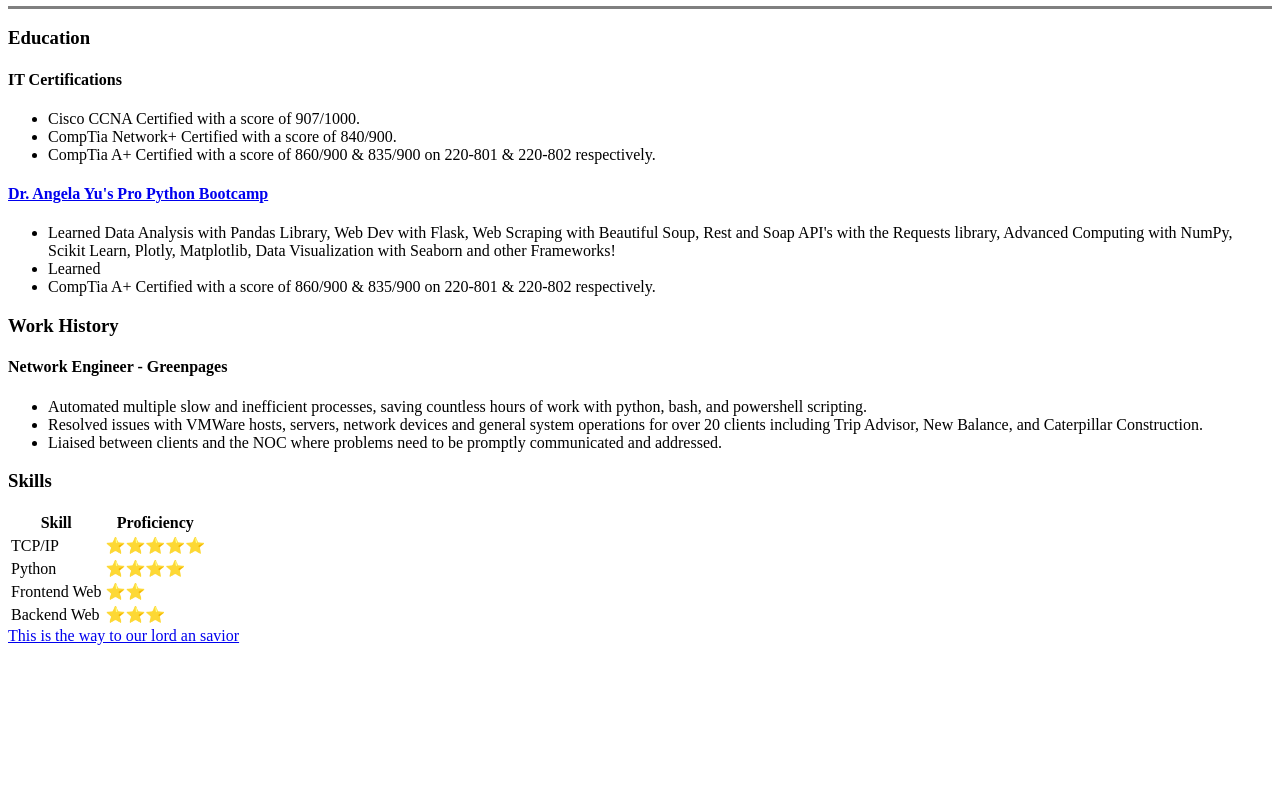
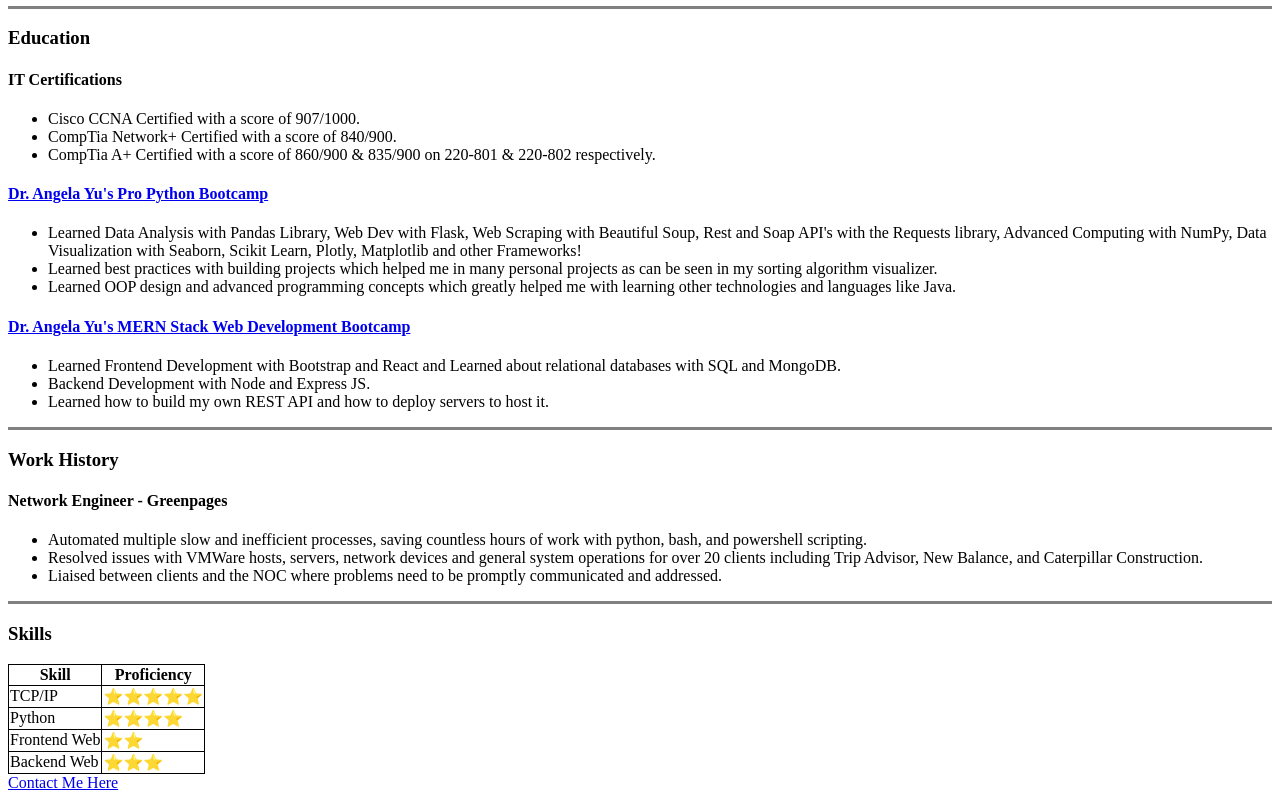
Before and after one commit to The-Briel-Deal/Web_Dev_Day_2, a plain HTML site: page MyPage.html in a window 1280 px wide. Shown: the part 513-1313 px from the top of the page. Before the commit the page ends 1166 px from the top, so only its background shows below. Drawn offline with Linux system fonts and the light colour scheme.

Commit message:
I got rid of SherlockHolmes.html since its not really relevant anymore ),:. I also made a contact page with no JS and updated my page (:

```diff
--- a/MyPage.html
+++ b/MyPage.html
@@ -5,12 +5,22 @@
     <meta charset="UTF-8">
     <meta http-equiv="X-UA-Compatible" content="IE=edge">
     <meta name="viewport" content="width=device-width, initial-scale=1.0">
-    <title>Document</title>
+    <title>Gabriel's Website</title>
+    <style>
+        table,
+        th,
+        td {
+            padding: 1px;
+            border: 1px solid black;
+            border-collapse: collapse;
+        }
+    </style>
 </head>
 
 <body>
     <h1>Gabriel Ford</h1>
-    <img src="https://lh3.googleusercontent.com/pw/AM-JKLU4KkMOWSA20i48-lU6u5Udt2MBq7s0MIt8ZedMYY0rhcZjqIYEB_MYBmH_3aRTlWAd8ueZgm97CPma7MSrt2RNi9lsY23z50WglvQDylM68k1mjt8vh8YLOJe4MvaAhJcCZtw4PJ329L60WUgNYAn73g=w931-h961-no?authuser=0" alt="Picture of me and my cutey patootey" height=300 style="border-radius: 50%">
+    <img src="https://lh3.googleusercontent.com/pw/AM-JKLU4KkMOWSA20i48-lU6u5Udt2MBq7s0MIt8ZedMYY0rhcZjqIYEB_MYBmH_3aRTlWAd8ueZgm97CPma7MSrt2RNi9lsY23z50WglvQDylM68k1mjt8vh8YLOJe4MvaAhJcCZtw4PJ329L60WUgNYAn73g=w931-h961-no?authuser=0"
+        alt="Picture of me and my cutey patootey" height=300 style="border-radius: 50%">
     <h2>Full Stack Software Engineer & CCNA</h2>
     <p><em>I am a <strong>network engineer</strong> transitioning from operations to development</em>, I have a great
         deal of experience in python.</p>
@@ -23,23 +33,42 @@
         <li> CompTia Network+ Certified with a score of 840/900. </li>
         <li> CompTia A+ Certified with a score of 860/900 & 835/900 on 220-801 & 220-802 respectively. </li>
     </ul>
-    <h4><a href=https://www.udemy.com/course/100-days-of-code/?ranMID=39197&ranEAID=GxnmeFBS%2FPk&ranSiteID=GxnmeFBS_Pk-RsrXfwLkIURJn2KtqsQpcA&LSNPUBID=GxnmeFBS%2FPk&utm_source=aff-campaign&utm_medium=udemyads>Dr. Angela Yu's Pro Python Bootcamp</a></h4>
+    <h4><a href=https://www.udemy.com/course/100-days-of-code>Dr. Angela Yu's Pro Python Bootcamp</a> </h4> <ul>
+            <li> Learned Data Analysis with Pandas Library, Web Dev with Flask, Web Scraping with Beautiful Soup, Rest
+                and Soap API's with the Requests library, Advanced Computing with NumPy, Data Visualization with
+                Seaborn, Scikit Learn, Plotly,
+                Matplotlib and other Frameworks!</li>
+            <li> Learned best practices with building projects which helped me in many personal projects as can be seen
+                in my sorting algorithm visualizer.</li>
+            <li> Learned OOP design and advanced programming concepts which greatly helped me with learning other
+                technologies and languages like Java.</li>
+            </ul>
 
-    <ul>
-        <li> Learned Data Analysis with Pandas Library, Web Dev with Flask, Web Scraping with Beautiful Soup, Rest and Soap API's with the Requests library, Advanced Computing with NumPy, Scikit Learn, Plotly, Matplotlib, Data Visualization with Seaborn and other Frameworks!</li>
-        <li> Learned  </li>
-        <li> CompTia A+ Certified with a score of 860/900 & 835/900 on 220-801 & 220-802 respectively. </li>
+            <h4><a href=https://www.udemy.com/course/the-complete-web-development-bootcamp/>Dr. Angela Yu's MERN Stack
+                    Web Development Bootcamp</a> </h4> <ul>
+                    <li> Learned Frontend Development with Bootstrap and React and Learned about relational databases
+                        with SQL and MongoDB.</li>
+                    <li> Backend Development with Node and Express JS.</li>
+                    <li> Learned how to build my own REST API and how to deploy servers to host it.</li>
                     </ul>
+
+                    <hr size="3" noshade>
                     <h3>Work History</h3>
                     <h4>Network Engineer - Greenpages</h4>
                     <ul>
-        <li> Automated multiple slow and inefficient processes, saving countless hours of work with python, bash, and
+                        <li> Automated multiple slow and inefficient processes, saving countless hours of work with
+                            python,
+                            bash, and
                             powershell scripting. </li>
-        <li> Resolved issues with VMWare hosts, servers, network devices and general system operations for over 20
+                        <li> Resolved issues with VMWare hosts, servers, network devices and general system operations
+                            for over
+                            20
                             clients including Trip Advisor, New Balance, and Caterpillar Construction. </li>
-        <li> Liaised between clients and the NOC where problems need to be promptly communicated and addressed.</li>
+                        <li> Liaised between clients and the NOC where problems need to be promptly communicated and
+                            addressed.
+                        </li>
                     </ul>
-
+                    <hr size="3" noshade>
                     <h3>Skills</h3>
                     <table>
                         <tr>
@@ -57,16 +86,14 @@
                         <tr>
                             <td>Frontend Web</td>
                             <td>⭐⭐</td>
-            <td></td>
                         </tr>
                         <tr>
                             <td>Backend Web</td>
                             <td>⭐⭐⭐</td>
-            <td></td>
                         </tr>
                     </table>
 
-    <a href="https://www.youtube.com/c/AlexBeckersChannel">This is the way to our lord an savior</a>
+                    <a href="ContactMe.html">Contact Me Here</a>
 </body>
 
 </html>
```
Also changed, not shown: ContactMe.html (added, +28 -0 lines), SherlockHolmes.html (deleted, +0 -7 lines). Lines whose indentation alone changed are shown as unchanged.
